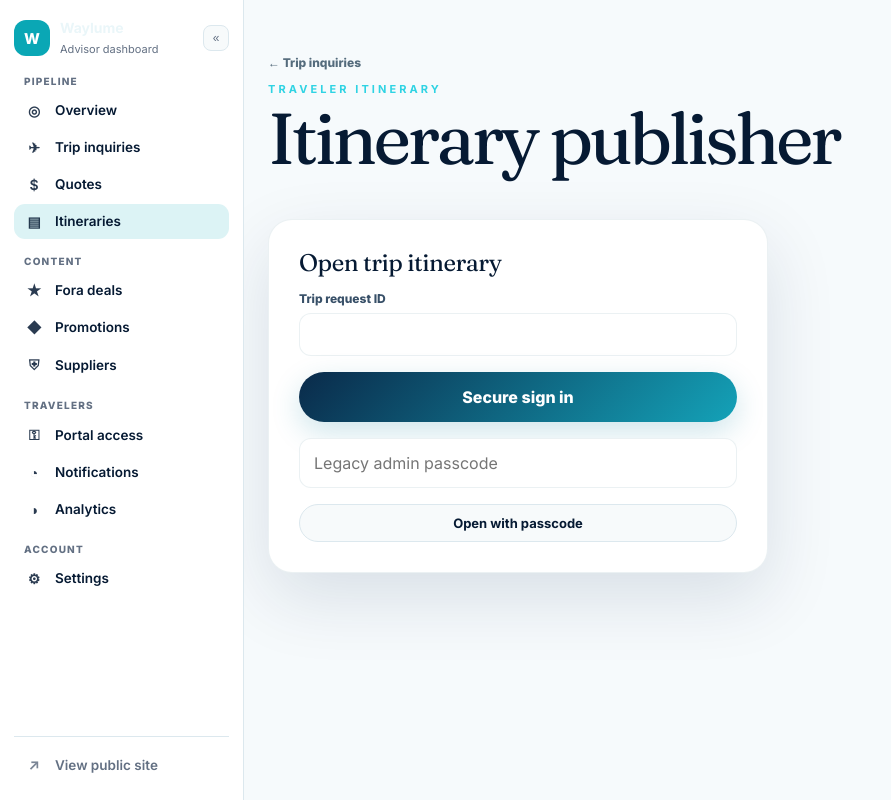
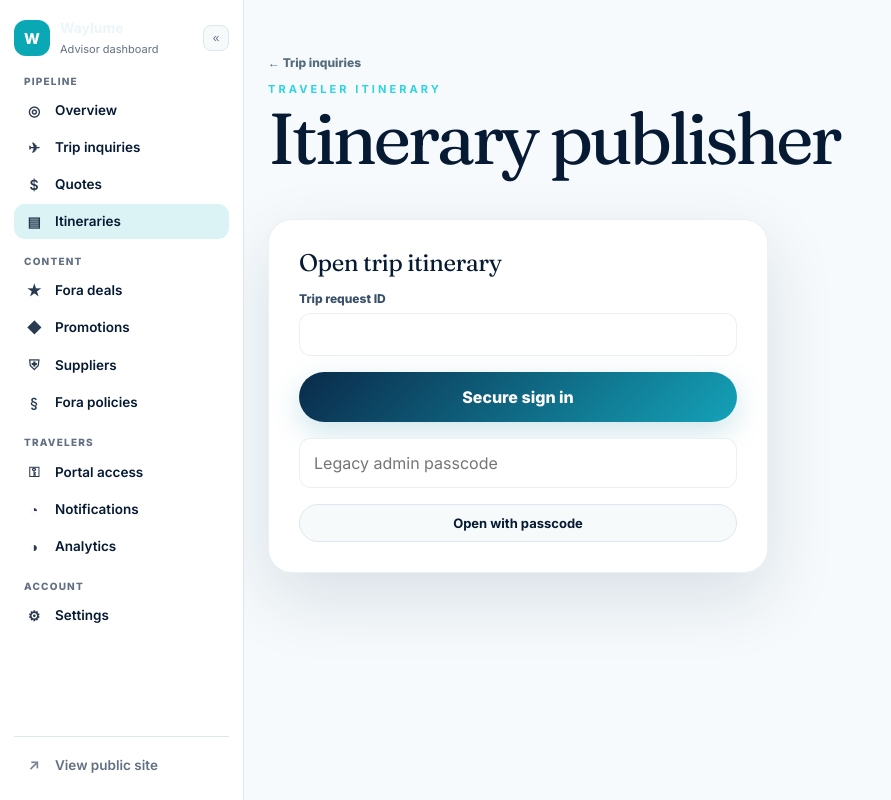
Before and after one commit to Eric-Tomchik/waylume-travel, a Next.js app: page /admin/itineraries in a window 1280 px wide. Shown: the whole page, without its empty margins (0-891 px from the left). Built offline with nearby package versions, Linux system fonts and the light colour scheme.

Commit message:
feat(admin): link Fora policies from the sidebar Content group

```diff
--- a/components/AdminSidebar.tsx
+++ b/components/AdminSidebar.tsx
@@ -29,6 +29,7 @@ const NAV: NavGroup[] = [
       { href: "/admin/fora-deals", label: "Fora deals", icon: "★" },
       { href: "/admin/promotions", label: "Promotions", icon: "◆" },
       { href: "/admin/suppliers", label: "Suppliers", icon: "⛨" },
+      { href: "/admin/policies", label: "Fora policies", icon: "§" },
     ],
   },
   {
```
